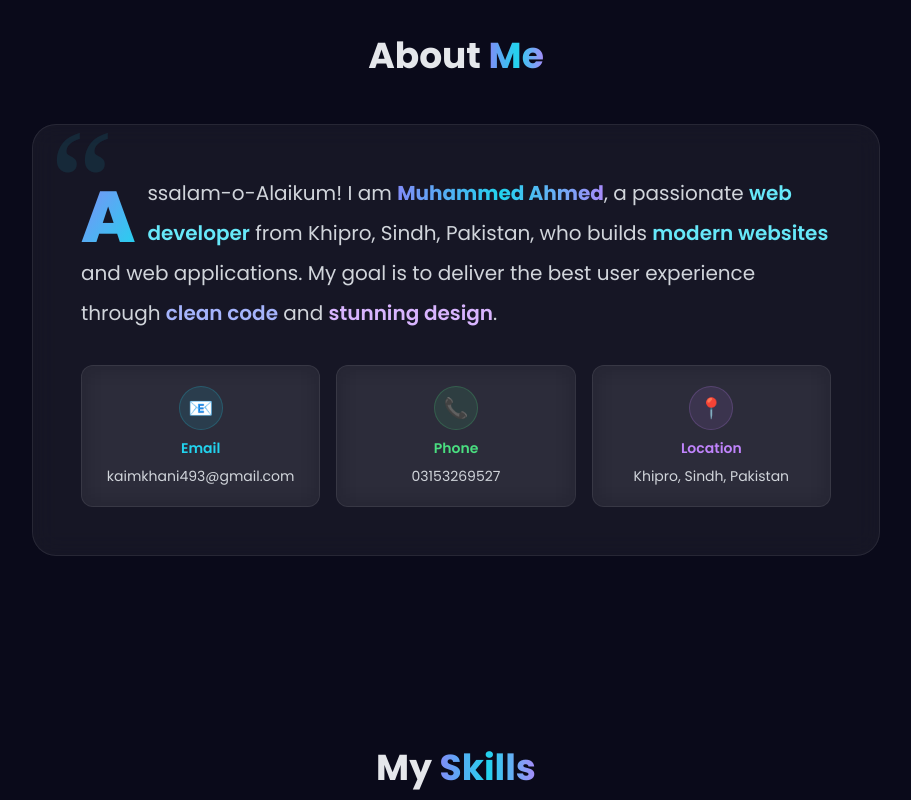
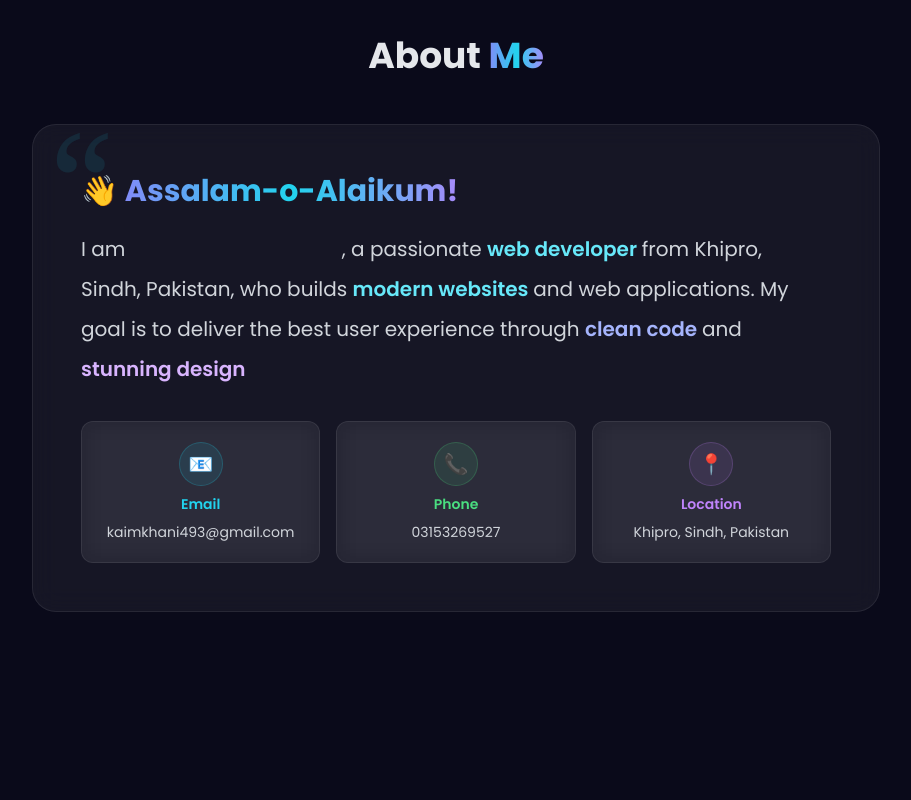
Before and after one commit to hoorkaimi786-lab/M.AHMED-PROFILO, a Next.js app: page / in a window 1280 px wide. Shown: the part 860-1660 px from the top of the page, without its empty margins (184-1095 px from the left). Built offline with nearby package versions, Linux system fonts and the light colour scheme.

Commit message:
About section: Playfair Display font, word-by-word scroll reveal animation

```diff
--- a/app/layout.jsx
+++ b/app/layout.jsx
@@ -1,10 +1,16 @@
-import { Poppins } from "next/font/google";
+import { Poppins, Playfair_Display } from "next/font/google";
 import "./globals.css";
 
 const poppins = Poppins({
   subsets: ["latin"],
   weight: ["300", "400", "500", "600", "700", "800"],
   variable: "--font-poppins",
+});
+
+const playfair = Playfair_Display({
+  subsets: ["latin"],
+  weight: ["600", "700", "800"],
+  variable: "--font-playfair",
 });
 
 export const metadata = {
@@ -16,7 +22,9 @@ export const metadata = {
 export default function RootLayout({ children }) {
   return (
     <html lang="en">
-      <body className={`${poppins.variable} antialiased font-sans`}>
+      <body
+        className={`${poppins.variable} ${playfair.variable} antialiased font-sans`}
+      >
         {children}
       </body>
     </html>
--- a/app/page.jsx
+++ b/app/page.jsx
@@ -171,12 +171,61 @@ function SkillCard({ skill, index, active }) {
   );
 }
 
+const aboutSegments = [
+  { text: "I am", style: "" },
+  { text: "Muhammed Ahmed", style: "gradient-text font-bold" },
+  { text: ", a passionate", style: "" },
+  { text: "web developer", style: "text-cyan-300 font-semibold" },
+  {
+    text: "from Khipro, Sindh, Pakistan, who builds",
+    style: "",
+  },
+  { text: "modern websites", style: "text-cyan-300 font-semibold" },
+  {
+    text: "and web applications. My goal is to deliver the best user experience through",
+    style: "",
+  },
+  { text: "clean code", style: "text-indigo-300 font-semibold" },
+  { text: "and", style: "" },
+  { text: "stunning design", style: "text-purple-300 font-semibold" },
+];
+
+function AnimatedWords({ visible }) {
+  let i = 0;
+  return (
+    <>
+      {aboutSegments.map((seg, si) => (
+        <span key={si} className={seg.style}>
+          {seg.text.split(" ").map((w) => {
+            const delay = i++ * 35;
+            return (
+              <span
+                key={`${si}-${delay}`}
+                className={`inline-block transition-all duration-500 ${
+                  visible
+                    ? "opacity-100 translate-y-0 blur-0"
+                    : "opacity-0 translate-y-3 blur-[2px]"
+                }`}
+                style={{ transitionDelay: `${delay}ms` }}
+              >
+                {w}&nbsp;
+              </span>
+            );
+          })}
+        </span>
+      ))}
+    </>
+  );
+}
+
 export default function Home() {
   const [menuOpen, setMenuOpen] = useState(false);
   const [showPopup, setShowPopup] = useState(false);
   const [sending, setSending] = useState(false);
   const skillsRef = useRef(null);
   const skillsVisible = useInView(skillsRef);
+  const aboutRef = useRef(null);
+  const aboutVisible = useInView(aboutRef);
   const links = ["Home", "About", "Skills", "Projects", "Contact"];
 
   const handleSubmit = async (e) => {
@@ -364,29 +413,18 @@ export default function Home() {
         <h2 className="text-4xl font-bold text-center mb-12">
           About <span className="gradient-text">Me</span>
         </h2>
-        <div className="glass rounded-3xl p-8 md:p-12 relative overflow-hidden">
+        <div
+          ref={aboutRef}
+          className="glass rounded-3xl p-8 md:p-12 relative overflow-hidden"
+        >
           <span className="absolute -top-4 left-4 text-[140px] leading-none text-cyan-400/10 select-none pointer-events-none font-serif">
             &ldquo;
           </span>
-          <p className="relative text-lg md:text-xl text-gray-300 leading-relaxed md:leading-loose mb-8 first-letter:text-7xl first-letter:font-black first-letter:text-transparent first-letter:bg-clip-text first-letter:bg-gradient-to-br first-letter:from-indigo-400 first-letter:to-cyan-400 first-letter:float-left first-letter:mr-3 first-letter:mt-2 first-letter:drop-shadow-[0_0_12px_rgba(34,211,238,0.4)]">
-            Assalam-o-Alaikum! I am{" "}
-            <span className="gradient-text font-bold">Muhammed Ahmed</span>, a
-            passionate{" "}
-            <span className="text-cyan-300 font-semibold">
-              web developer
-            </span>{" "}
-            from Khipro, Sindh, Pakistan, who builds{" "}
-            <span className="text-cyan-300 font-semibold">
-              modern websites
-            </span>{" "}
-            and web applications. My goal is to deliver the best user
-            experience through{" "}
-            <span className="text-indigo-300 font-semibold">clean code</span>{" "}
-            and{" "}
-            <span className="text-purple-300 font-semibold">
-              stunning design
-            </span>
-            .
+          <h3 className="relative font-display text-2xl md:text-3xl font-bold mb-5">
+            👋 <span className="gradient-text">Assalam-o-Alaikum!</span>
+          </h3>
+          <p className="relative text-lg md:text-xl text-gray-300 leading-relaxed md:leading-loose mb-8">
+            <AnimatedWords visible={aboutVisible} />
           </p>
           <div className="grid grid-cols-1 sm:grid-cols-3 gap-4 text-sm">
             <a
```
